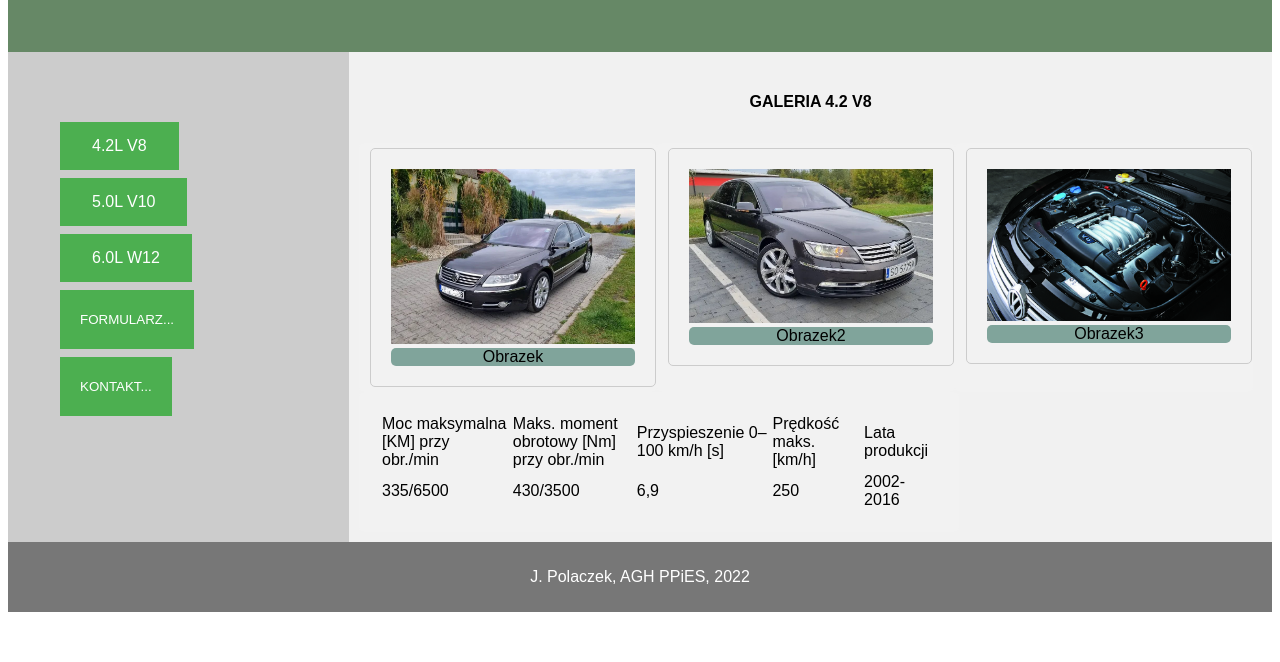
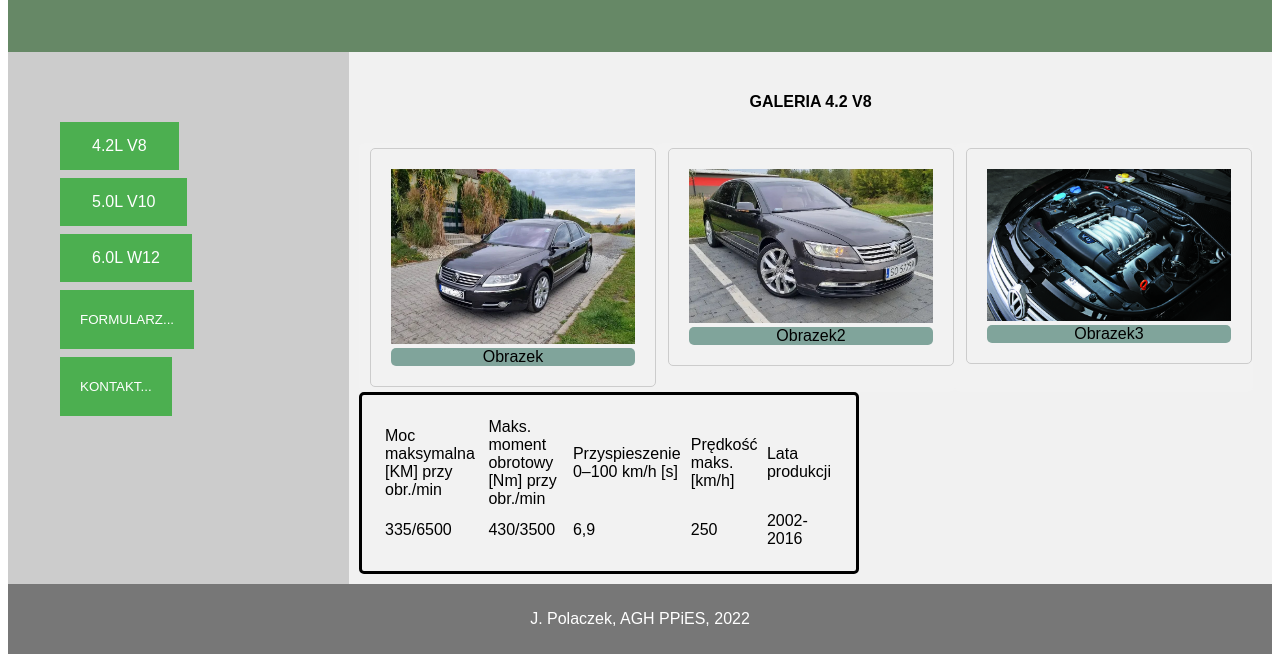
Before and after one commit to jacobpola/Phaeton, a plain HTML site: page index.html in a window 1280 px wide. Shown: the part 164-826 px from the top of the page. Before the commit the page ends 800 px from the top, so only its background shows below. Drawn offline with Linux system fonts and the light colour scheme.

Commit message:
Update style.css

```diff
--- a/style.css
+++ b/style.css
@@ -31,7 +31,8 @@ div.formularz {
 }
 
 div.opis {
-    width: 600px;
+    width: 500px;
+    border:solid;
     border-radius: 5px;
     background-color: #f2f2f2;
     padding: 20px;
```
